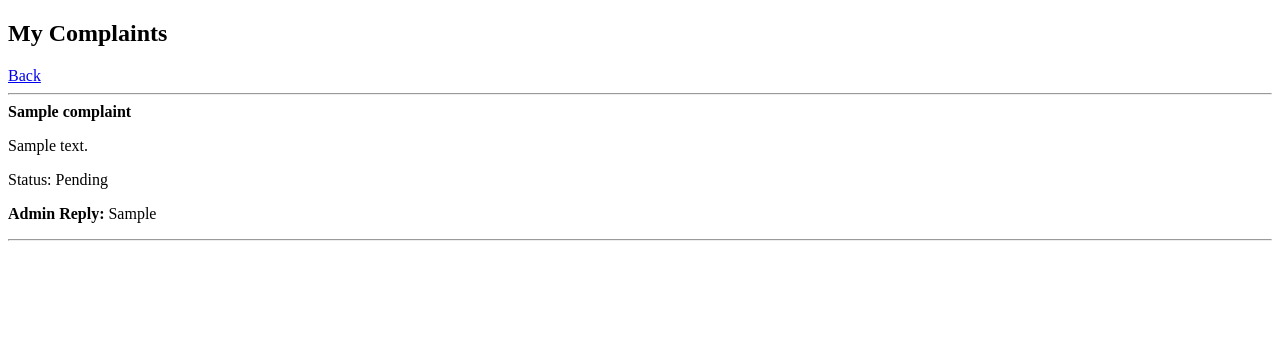
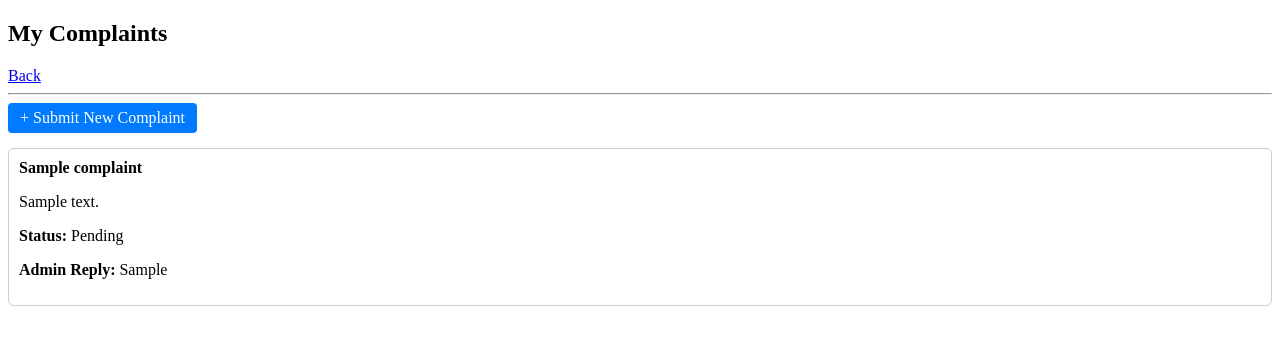
Before and after one commit to 4swin-80/Event_Mngmnt_Django, a Django app: template core/templates/view_complaints.html in a window 1280 px wide. Shown: the top 345 px of the page. Run offline with Django 5.2, Linux system fonts and the light colour scheme; the template is opened without the code that fills it: most values are stand-ins (such as "Sample title", 1, 10 or a date in 2020).

Commit message:
submit complaint inside my complaints

```diff
--- a/core/templates/customer_dashboard.html
+++ b/core/templates/customer_dashboard.html
@@ -120,7 +120,6 @@
 
     <div class="navbar-right">
         <a href="{% url 'my_bookings' %}">My Bookings</a>
-        <a href="{% url 'submit_complaint' %}">Submit Complaint</a>
         <a href="{% url 'view_complaints' %}">My Complaints</a>
         <a href="{% url 'logout' %}">Logout</a>
     </div>
--- a/core/templates/view_complaints.html
+++ b/core/templates/view_complaints.html
@@ -2,6 +2,29 @@
 <html>
 <head>
     <title>My Complaints</title>
+
+    <style>
+        .btn {
+            display: inline-block;
+            padding: 6px 12px;
+            background-color: #007bff;
+            color: white;
+            text-decoration: none;
+            border-radius: 4px;
+            margin-bottom: 15px;
+        }
+
+        .btn:hover {
+            background-color: #0056b3;
+        }
+
+        .complaint-box {
+            border: 1px solid #ccc;
+            padding: 10px;
+            border-radius: 6px;
+            margin-bottom: 15px;
+        }
+    </style>
 </head>
 <body>
 
@@ -10,17 +33,21 @@
 <a href="{% url 'customer_dashboard' %}">Back</a>
 <hr>
 
+<!-- ✅ Submit Complaint Button -->
+<a class="btn" href="{% url 'submit_complaint' %}">
+    + Submit New Complaint
+</a>
+
 {% for c in complaints %}
-    <div>
+    <div class="complaint-box">
         <strong>{{ c.subject }}</strong>
         <p>{{ c.message }}</p>
-        <p>Status: {{ c.status }}</p>
+        <p><strong>Status:</strong> {{ c.status }}</p>
 
         {% if c.admin_reply %}
             <p><strong>Admin Reply:</strong> {{ c.admin_reply }}</p>
         {% endif %}
     </div>
-    <hr>
 {% empty %}
     <p>No complaints submitted.</p>
 {% endfor %}
```
Also changed, not shown: core/templates/submit_complaint.html (+17 -2 lines).
